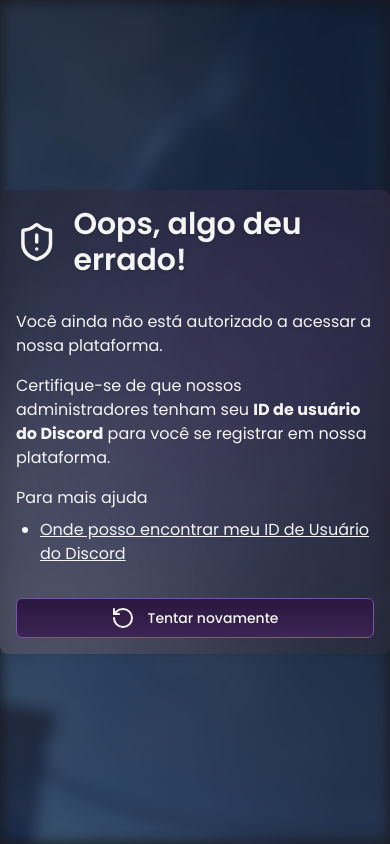
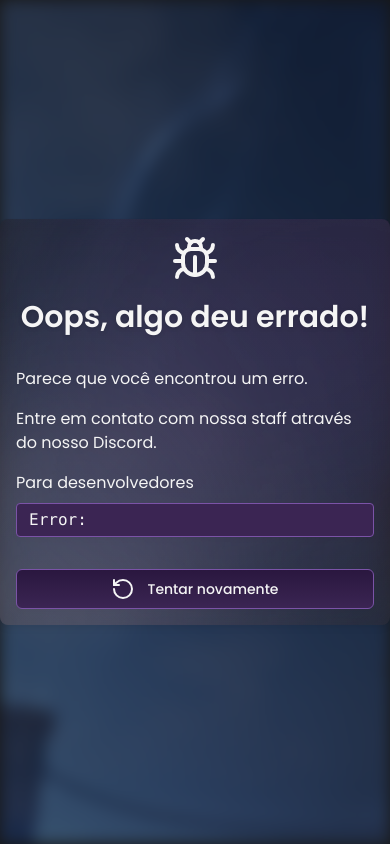
Before and after one commit to HenriqueFLTorres/death-wish-guild, a Next.js app: page /auth/error in a window 390 px wide. Built offline with nearby package versions, Linux system fonts and the light colour scheme.

Commit message:
feat - add more login error page variants

```diff
--- /dev/null
+++ b/src/app/(unauthenticated)/auth/error/_components/AccessDenied.tsx
@@ -0,0 +1,42 @@
+import { ShieldAlert } from "lucide-react"
+import Link from "next/link"
+
+function AccessDeniedMessage() {
+  return (
+    <>
+      <header className="relative z-10 flex w-full flex-col items-center gap-4 sm:flex-row">
+        <ShieldAlert className="shrink-0" size={48} />
+        <h1 className="text-center text-3xl font-semibold drop-shadow sm:text-left">
+          Oops, algo deu errado!
+        </h1>
+      </header>
+
+      <div className="relative z-10 flex flex-col gap-4 text-left">
+        <p>Você ainda não está autorizado a acessar a nossa plataforma.</p>
+
+        <p>
+          Certifique-se de que nossos administradores tenham seu{" "}
+          <strong>ID de usuário do Discord</strong> para você se registrar em
+          nossa plataforma.
+        </p>
+
+        <div className="flex flex-col gap-2">
+          <p>Para mais ajuda</p>
+
+          <ul className="flex list-disc flex-col pl-6">
+            <li>
+              <Link
+                className="underline"
+                href="https://support.discord.com/hc/pt-br/articles/206346498-Onde-posso-encontrar-minhas-IDs-de-Usu%C3%A1rio-Servidor-Mensagem"
+                passHref
+              >
+                Onde posso encontrar meu ID de Usuário do Discord
+              </Link>
+            </li>
+          </ul>
+        </div>
+      </div>
+    </>
+  )
+}
+export { AccessDeniedMessage }
--- /dev/null
+++ b/src/app/(unauthenticated)/auth/error/_components/LoginError.tsx
@@ -0,0 +1,36 @@
+import { Bug } from "lucide-react"
+
+interface LoginErrorMessageProps {
+  error: string
+}
+
+function LoginErrorMessage(props: LoginErrorMessageProps) {
+  const { error } = props
+
+  return (
+    <>
+      <header className="relative z-10 flex w-full flex-col items-center gap-4 sm:flex-row">
+        <Bug className="shrink-0" size={48} />
+        <h1 className="text-center text-3xl font-semibold drop-shadow sm:text-left">
+          Oops, algo deu errado!
+        </h1>
+      </header>
+
+      <div className="relative z-10 flex flex-col gap-4 text-left">
+        <p>Parece que você encontrou um erro.</p>
+
+        <p>Entre em contato com nossa staff através do nosso Discord.</p>
+
+        <div className="flex flex-col gap-2">
+          <p>Para desenvolvedores</p>
+
+          <pre className="rounded border border-primary-400 bg-primary-600 px-3 py-1">
+            <code>Error: {error}</code>
+          </pre>
+        </div>
+      </div>
+    </>
+  )
+}
+
+export { LoginErrorMessage }
--- a/src/app/(unauthenticated)/auth/error/page.tsx
+++ b/src/app/(unauthenticated)/auth/error/page.tsx
@@ -1,51 +1,33 @@
 "use client"
 
-import { RotateCcw, ShieldAlert } from "lucide-react"
+import { RotateCcw } from "lucide-react"
 import Image from "next/image"
-import Link from "next/link"
 import { signIn } from "next-auth/react"
+import { AccessDeniedMessage } from "./_components/AccessDenied"
+import { LoginErrorMessage } from "./_components/LoginError"
 import { Button } from "@/components/ui/button"
 
-function ErrorPage() {
+interface ErrorPageProps {
+  searchParams: { error: string }
+}
+
+function ErrorPage(props: ErrorPageProps) {
+  const { searchParams } = props
+
+  const error = searchParams.error
+
   return (
-    <main className="flex min-h-screen items-center justify-center">
-      <section className="relative flex w-full max-w-screen-sm flex-col items-center justify-center gap-8 overflow-hidden rounded-lg bg-gradient-to-b from-secondary-600/40 to-secondary-400/40 p-4 pb-4 drop-shadow-md backdrop-blur-md">
-        <header className="relative z-10 flex w-full items-center gap-4">
-          <ShieldAlert size={48} />
-          <h1 className="text-left text-3xl font-semibold drop-shadow">
-            Oops, algo deu errado!
-          </h1>
-        </header>
-
-        <div className="relative z-10 flex flex-col gap-4 text-left">
-          <p>Você ainda não está autorizado a acessar a nossa plataforma.</p>
-
-          <p>
-            Certifique-se de que nossos administradores tenham seu{" "}
-            <strong>ID de usuário do Discord</strong> para você se registrar em
-            nossa plataforma.
-          </p>
-
-          <div className="flex flex-col gap-2">
-            <p>Para mais ajuda</p>
-
-            <ul className="flex list-disc flex-col pl-6">
-              <li>
-                <Link
-                  className="underline"
-                  href="https://support.discord.com/hc/pt-br/articles/206346498-Onde-posso-encontrar-minhas-IDs-de-Usu%C3%A1rio-Servidor-Mensagem"
-                  passHref
-                >
-                  Onde posso encontrar meu ID de Usuário do Discord
-                </Link>
-              </li>
-            </ul>
-          </div>
-        </div>
+    <main className="flex min-h-screen w-full items-center justify-center">
+      <section className="relative flex w-full max-w-screen-sm flex-col justify-center gap-8 overflow-hidden rounded-lg bg-gradient-to-b from-secondary-600/40 to-secondary-400/40 p-4 pb-4 drop-shadow-md backdrop-blur-md">
+        {error === "AccessDenied" ? (
+          <AccessDeniedMessage />
+        ) : (
+          <LoginErrorMessage error={error} />
+        )}
 
         <Button
           className="relative z-10 w-full"
-          onClick={() => signIn("discord")}
+          onClick={() => signIn("discord", { callbackUrl: "/" })}
         >
           <RotateCcw />
           Tentar novamente
--- a/src/app/(unauthenticated)/auth/signin/page.tsx
+++ b/src/app/(unauthenticated)/auth/signin/page.tsx
@@ -49,7 +49,7 @@ function SignIn() {
 
         <Button
           className="relative z-10 w-full"
-          onClick={() => signIn("discord")}
+          onClick={() => signIn("discord", { callbackUrl: "/" })}
         >
           <Discord />
           Acessar com o Discord
--- a/src/components/global/Navbar.tsx
+++ b/src/components/global/Navbar.tsx
@@ -97,7 +97,7 @@ const Navbar = () => {
             <a href="/api/auth/signout">Deslogar</a>
           </div>
         ) : (
-          <a href="/api/auth/signin">Logar</a>
+          <a href="/auth/signin">Logar</a>
         )}
       </nav>
     </div>
```
Also changed, not shown: 1 other file (tests, documents, lock files or other folders).
